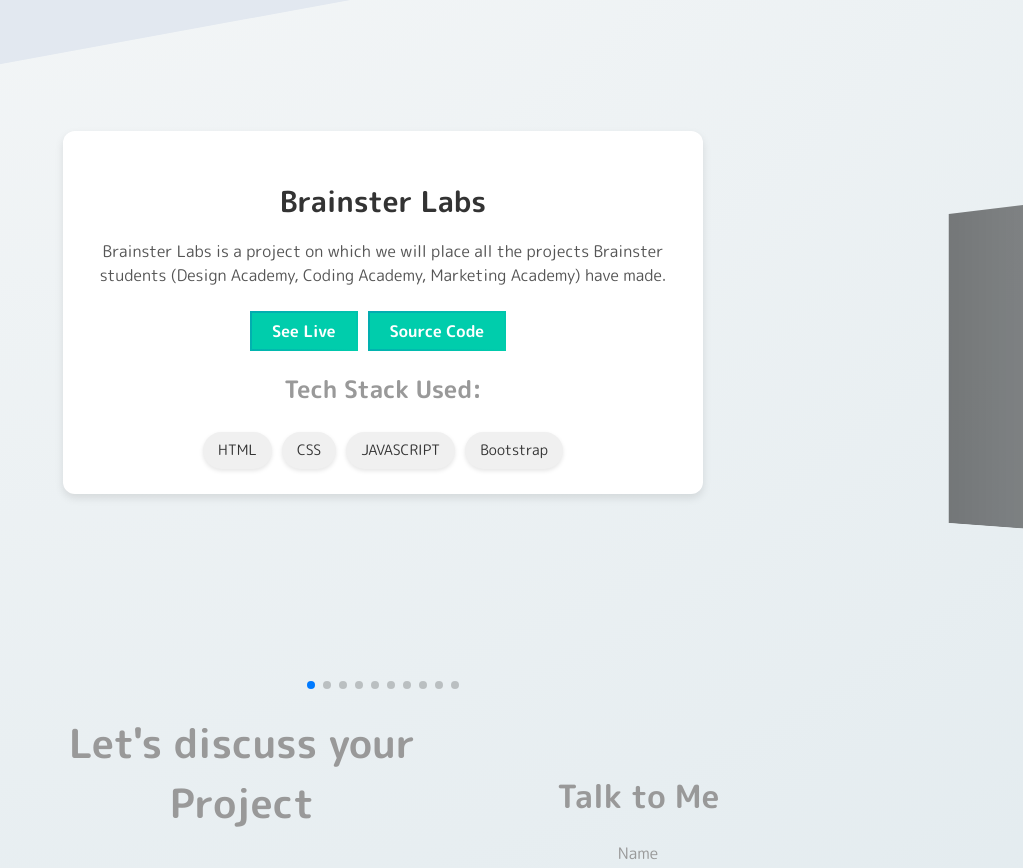
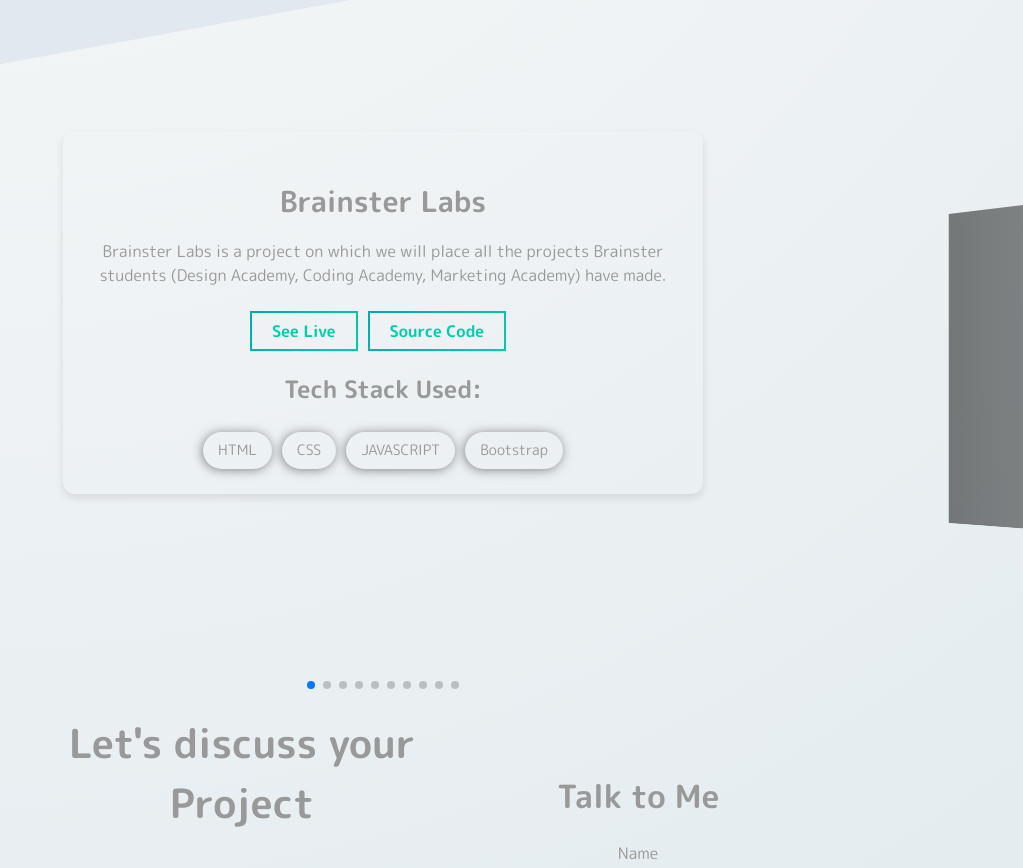
Before and after one commit to KonstantinVchkov/web-portfolio, a React (Create React App) app: page / in a window 1280 px wide. Shown: the part 1880-2748 px from the top of the page, without its empty margins (257-1280 px from the left). Built offline with nearby package versions, Linux system fonts and the light colour scheme; a web font is replaced by a local one.

Commit message:
added a width for my swiper when it is on mobile device

```diff
--- a/src/App.css
+++ b/src/App.css
@@ -34,14 +34,11 @@
 .App-link {
   color: #61dafb;
 }
-
-
-/* .projects{
-  display: flex;
-  justify-content: center;
-  flex-direction: column;
-  margin: 10px 0px;
-} */
+@media (max-width:800px){
+  .mySwiper{
+    width:80%;
+  }
+}
 @keyframes App-logo-spin {
   from {
     transform: rotate(0deg);
--- a/src/styles/project-card-style.css
+++ b/src/styles/project-card-style.css
@@ -1,6 +1,6 @@
 /* General Card Container */
 .project-card {
-  background-color: #fff;
+  /* background-color: #fff; */
   border-radius: 12px;
   box-shadow: 0 4px 8px rgba(0, 0, 0, 0.1);
   margin: 20px auto;
@@ -16,7 +16,7 @@
 
 /* Title Styling */
 .project-card h3 {
-  color: #333;
+  /* color: #333; */
   font-size: 1.8rem;
   font-weight: 700;
   margin-bottom: 1rem;
@@ -37,7 +37,6 @@
 
 /* Description */
 .project-card p {
-  color: #555;
   font-size: 1rem;
   line-height: 1.5;
   margin-bottom: 1.5rem;
@@ -45,8 +44,8 @@
 
 /* Buttons */
 .project-card a.cta-btn {
-  background-color: #00cdac;
-  color: #fff;
+  /* background-color: #00cdac; */
+  /* color: #fff; */
   padding: 10px 20px;
   border-radius: 6px;
   text-decoration: none;
@@ -67,13 +66,11 @@
 }
 
 .project-card .tech {
-  background-color: #f0f0f0;
-  color: #333;
   margin: 5px;
   padding: 8px 15px;
   border-radius: 20px;
   font-size: 0.9rem;
-  box-shadow: 0 2px 4px rgba(0, 0, 0, 0.1);
+  box-shadow: -1px 1px 12px -1px #0000008a;
 }
 
 /* Responsive Adjustments */
```
